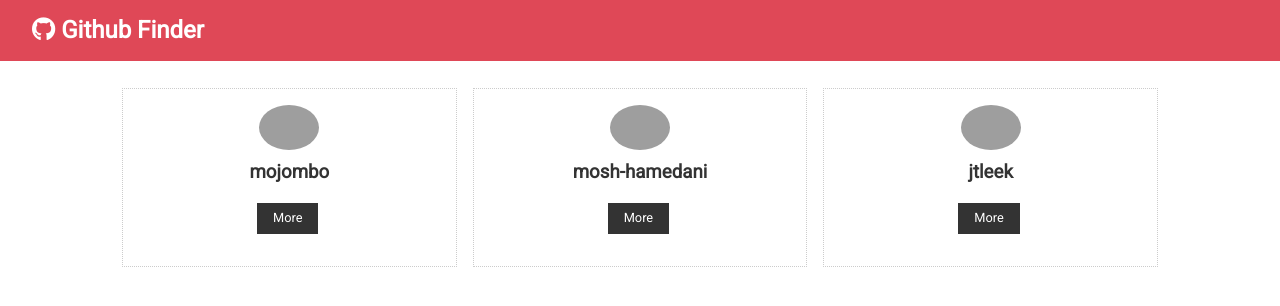
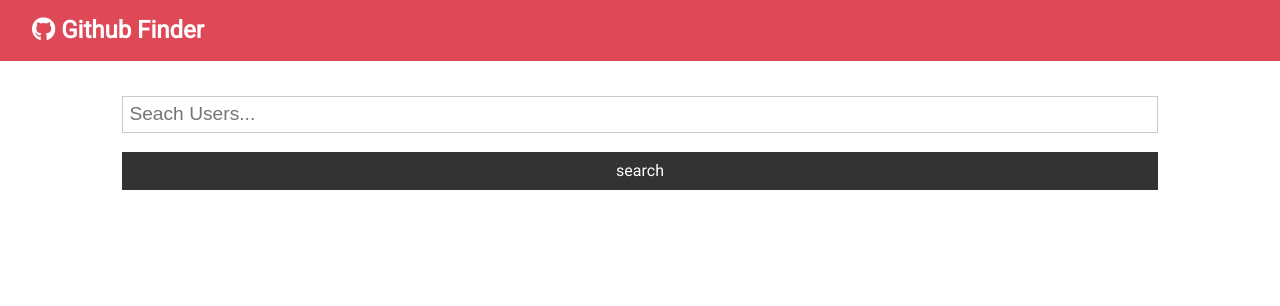
Before and after one commit to Fbossio/Github-Finder, a React (Create React App) app: page / in a window 1280 px wide. Shown: the top 306 px of the page. Built offline with nearby package versions, Linux system fonts and the light colour scheme; grey boxes are pictures that could not be loaded.

Commit message:
Add a clear button to the Search component

```diff
--- a/src/App.js
+++ b/src/App.js
@@ -1,15 +1,47 @@
 import React, { Component } from "react";
+import axios from "axios";
 import Navbar from "./components/layout/Navbar";
 import Users from "./components/users/Users";
+import Search from "./components/users/Search";
 import "./App.css";
 
 class App extends Component {
+  state = {
+    users: [],
+    loading: false,
+  };
+  // async componentDidMount() {
+  //   this.setState({ loading: true });
+  //   const res = await axios.get(
+  //     `https://api.github.com/users?client_id=${process.env.REACT_APP_GITHUB_CLIENT_ID}&client_secret=${process.env.REACT_APP_GITHUB_CLIENT_SECRET}`
+  //   );
+  //   this.setState({ users: res.data, loading: false });
+  // }
+
+  handleSearch = async (text) => {
+    this.setState({ loading: true });
+    const res = await axios.get(
+      `https://api.github.com/search/users?q=${text}&client_id=${process.env.REACT_APP_GITHUB_CLIENT_ID}&client_secret=${process.env.REACT_APP_GITHUB_CLIENT_SECRET}`
+    );
+    this.setState({ users: res.data.items, loading: false });
+  };
+
+  handleClear = () => {
+    this.setState({ users: [], loading: false });
+  };
+
   render() {
+    const { users, loading } = this.state;
     return (
       <div className="App">
         <Navbar title="Github Finder" icon="fab fa-github" />
         <div className="container">
-          <Users />
+          <Search
+            searchUsers={this.handleSearch}
+            clearUsers={this.handleClear}
+            showClear={this.state.users.length > 0 ? true : false}
+          />
+          <Users loading={loading} users={users} />
         </div>
       </div>
     );
--- /dev/null
+++ b/src/components/layout/Spinner.jsx
@@ -0,0 +1,16 @@
+import React, { Fragment } from "react";
+import spinner from "./spinner.gif";
+
+function Spinner(props) {
+  return (
+    <Fragment>
+      <img
+        src={spinner}
+        alt="Loading..."
+        style={{ width: "200px", margin: "auto", display: "block" }}
+      />
+    </Fragment>
+  );
+}
+
+export default Spinner;
--- /dev/null
+++ b/src/components/users/Search.jsx
@@ -0,0 +1,56 @@
+import React, { Component } from "react";
+import PropTypes from "prop-types";
+
+class Search extends Component {
+  state = {
+    text: "",
+  };
+
+  static propTypes = {
+    searchUsers: PropTypes.func.isRequired,
+    clearUsers: PropTypes.func.isRequired,
+    showClear: PropTypes.bool.isRequired,
+  };
+
+  handleChange = (e) => {
+    this.setState({ [e.target.name]: e.target.value });
+  };
+
+  handleSubmit = (e) => {
+    const { text } = this.state;
+    const { searchUsers } = this.props;
+    e.preventDefault();
+    searchUsers(text);
+    this.setState({ text: "" });
+  };
+
+  render() {
+    const { text } = this.state;
+    const { clearUsers, showClear } = this.props;
+    return (
+      <div>
+        <form onSubmit={this.handleSubmit} className="form">
+          <input
+            type="text"
+            name="text"
+            placeholder="Seach Users..."
+            value={text}
+            onChange={this.handleChange}
+          />
+          <input
+            type="submit"
+            value="search"
+            className="btn btn-dark btn-block"
+          />
+        </form>
+        {showClear && (
+          <button className="btn btn-light btn-block" onClick={clearUsers}>
+            Clear
+          </button>
+        )}
+      </div>
+    );
+  }
+}
+
+export default Search;
--- a/src/components/users/Users.jsx
+++ b/src/components/users/Users.jsx
@@ -1,33 +1,10 @@
-import React, { Component } from "react";
+import React from "react";
 import UserItem from "./UserItem";
+import Spinner from "../layout/Spinner";
+import PropTypes from "prop-types";
 
-class Users extends Component {
-  state = {
-    users: [
-      {
-        id: 1,
-        login: "mojombo",
-        avatar_url: "https://avatars0.githubusercontent.com/u/1?v=4",
-        html_url: "https://github.com/mojombo",
-      },
-      {
-        id: 2,
-        login: "mosh-hamedani",
-        avatar_url:
-          "https://avatars2.githubusercontent.com/u/5441280?s=400&v=4",
-        html_url: "https://github.com/mosh-hamedani",
-      },
-      {
-        id: 3,
-        login: "jtleek",
-        avatar_url:
-          "https://avatars2.githubusercontent.com/u/1571674?s=400&u=c9698e3d4db46b4e8b0253b011ae2b90479aea93&v=4",
-        html_url: "https://github.com/jtleek",
-      },
-    ],
-  };
-  render() {
-    const { users } = this.state;
+const Users = ({ users, loading }) => {
+  if (loading) return <Spinner />;
   return (
     <div style={userStyle}>
       {users.map((user) => (
@@ -35,8 +12,12 @@ class Users extends Component {
       ))}
     </div>
   );
-  }
-}
+};
+
+Users.propTypes = {
+  users: PropTypes.array.isRequired,
+  loading: PropTypes.bool.isRequired,
+};
 
 const userStyle = {
   display: "grid",
```
Also changed, not shown: src/components/layout/spinner.gif (added). Lines whose indentation alone changed are shown as unchanged.
